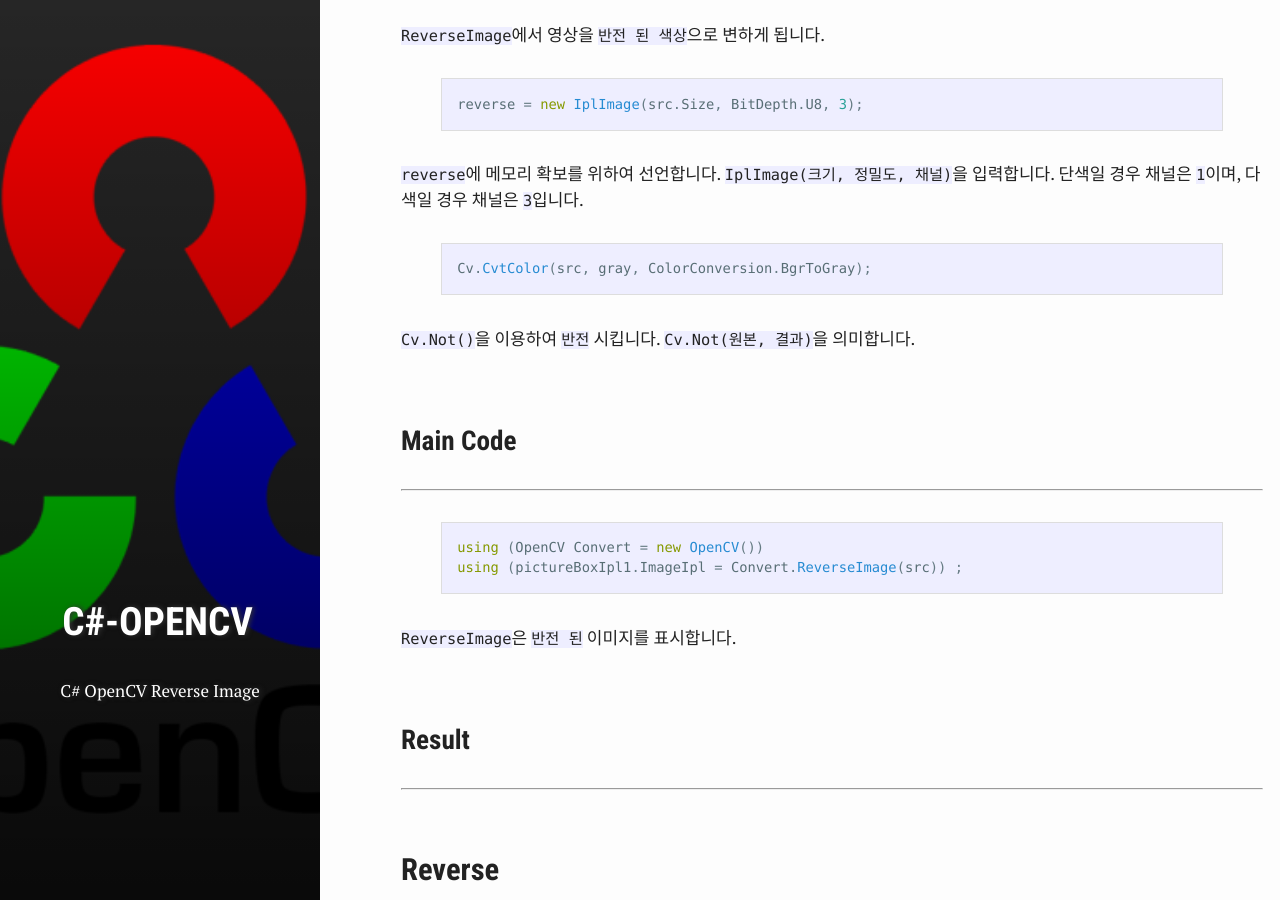
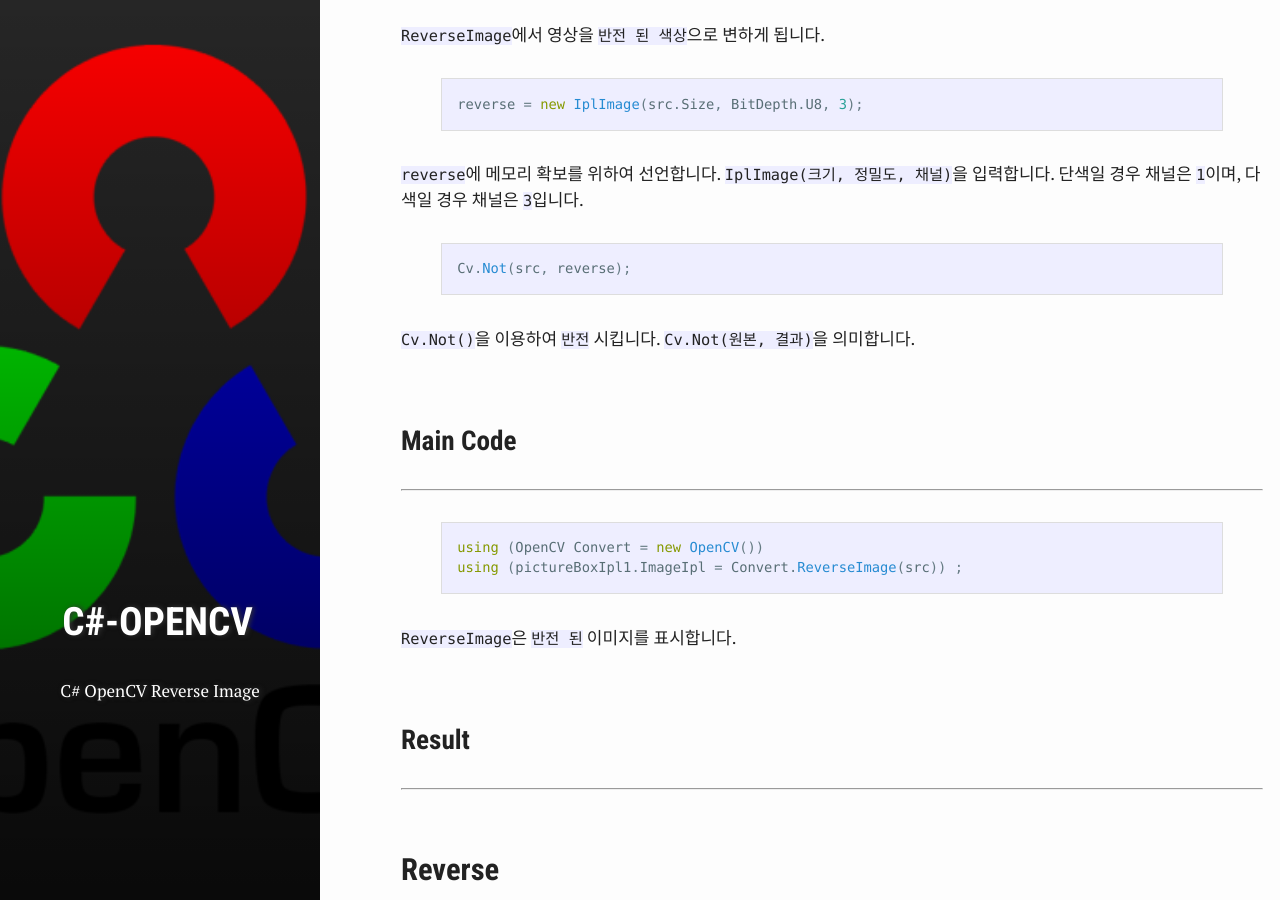
Before and after one commit to test076923/076923.github.io, a Jekyll site: the page built from _posts/2017-10-17-C#-opencv-11.md, in a window 1280 px wide and 900 px high, scrolled down 2021 px. Built offline with Jekyll 4.4.1, drawn with Linux system fonts in a browser that asks for light colours; comment, search, counter and statistics services are not loaded; grey boxes are pictures that could not be loaded.

Commit message:
Update 2017-10-17-C#-opencv-11.md

```diff
--- a/_posts/2017-10-17-C#-opencv-11.md
+++ b/_posts/2017-10-17-C#-opencv-11.md
@@ -87,7 +87,7 @@ reverse = new IplImage(src.Size, BitDepth.U8, 3);
 
 {% highlight C# %}
 
-Cv.CvtColor(src, gray, ColorConversion.BgrToGray);
+Cv.Not(src, reverse);
 
 {% endhighlight %}
 
```
